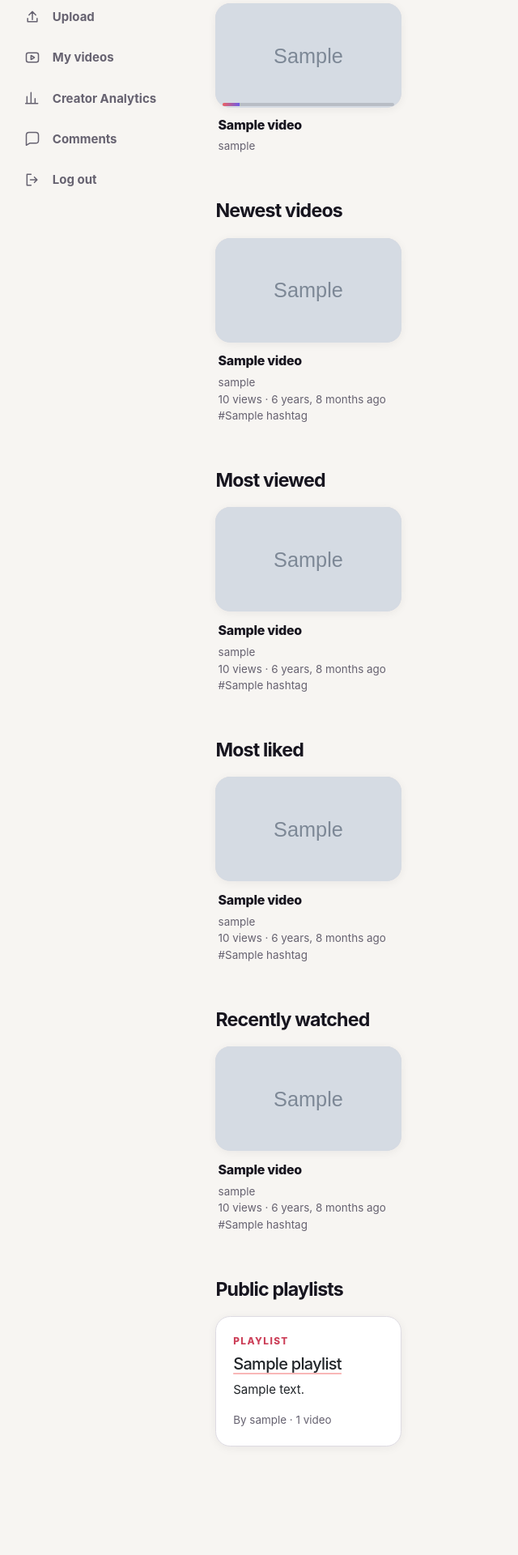
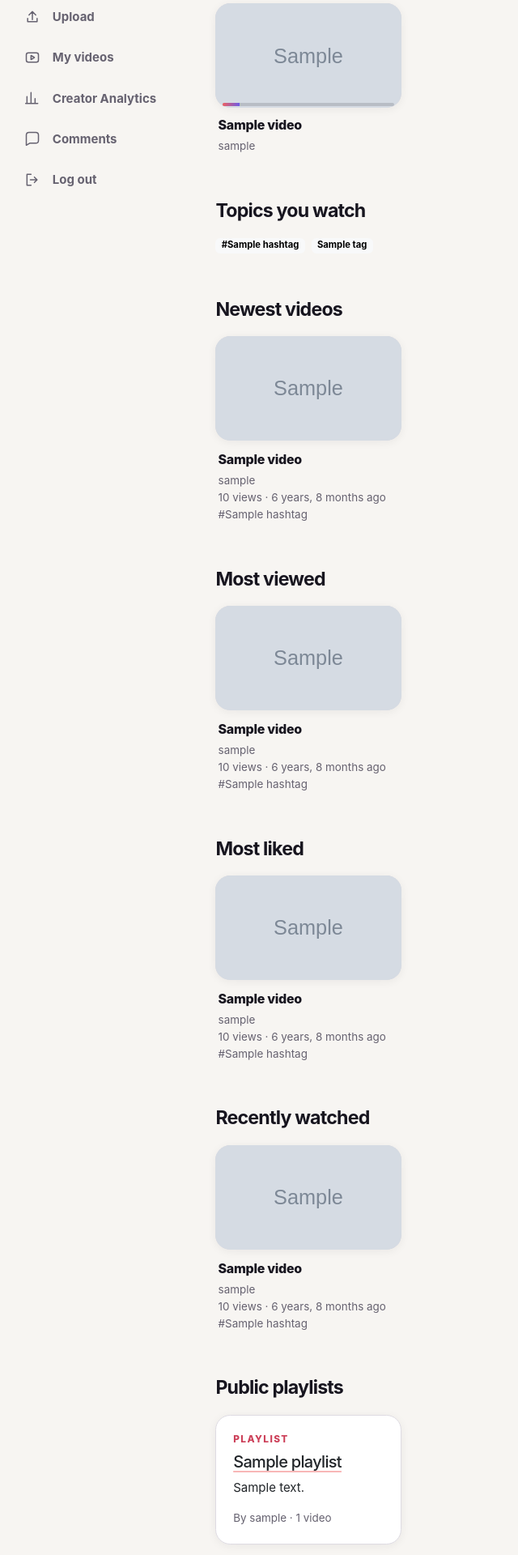
Before and after one commit to drakeg/ytclone, a Django app: page /videos/ in a window 1280 px wide. Shown: the part 547-2467 px from the top of the page at 81% size, without its empty margins (0-640 px from the left). Before the commit the page ends 2333 px from the top, so only its background shows below. Run offline with Django 4.2, Linux system fonts and the light colour scheme; a user stored in the database is signed in; tables that the repository leaves empty hold one stand-in row (values such as "Sample post"); grey boxes marked "Sample" are stand-in pictures; data that the repository does not hold is empty; parts of the project's set-up code (start-up, migrations or seed data) failed here and were passed over.

Commit message:
Show personalized discovery sections

```diff
--- a/video/templates/videos/video_list.html
+++ b/video/templates/videos/video_list.html
@@ -24,6 +24,29 @@
                 {% endfor %}
             </div>
         </section>
+
+        {% if sections.followed_channel_videos %}
+            <section class="discovery-section" aria-labelledby="following-heading"><div class="section-heading"><h2 id="following-heading">From channels you follow</h2></div>{% include 'videos/_video_cards.html' with videos=sections.followed_channel_videos %}</section>
+        {% endif %}
+
+        {% if sections.recommended_videos %}
+            <section class="discovery-section" aria-labelledby="recommended-heading"><div class="section-heading"><h2 id="recommended-heading">Because you watched</h2><p class="video-meta">Based only on your private viewing history and shared topics.</p></div>{% include 'videos/_video_cards.html' with videos=sections.recommended_videos %}</section>
+        {% endif %}
+
+        {% if sections.topic_signals %}
+            <section class="discovery-section" aria-labelledby="topics-heading">
+                <div class="section-heading"><h2 id="topics-heading">Topics you watch</h2></div>
+                <div class="d-flex flex-wrap gap-2">
+                    {% for topic in sections.topic_signals %}
+                        {% if topic.kind == 'hashtag' %}
+                            <a class="badge text-bg-light text-decoration-none" href="{% url 'hashtag_detail' topic.name %}">#{{ topic.name }}</a>
+                        {% else %}
+                            <a class="badge text-bg-light text-decoration-none" href="{% url 'search' %}?q={{ topic.name|urlencode }}">{{ topic.name }}</a>
+                        {% endif %}
+                    {% endfor %}
+                </div>
+            </section>
+        {% endif %}
     {% endif %}
 
     <section class="discovery-section" aria-labelledby="newest-heading"><div class="section-heading"><h2 id="newest-heading">Newest videos</h2></div>{% include 'videos/_video_cards.html' with videos=sections.newest_videos %}</section>
```
